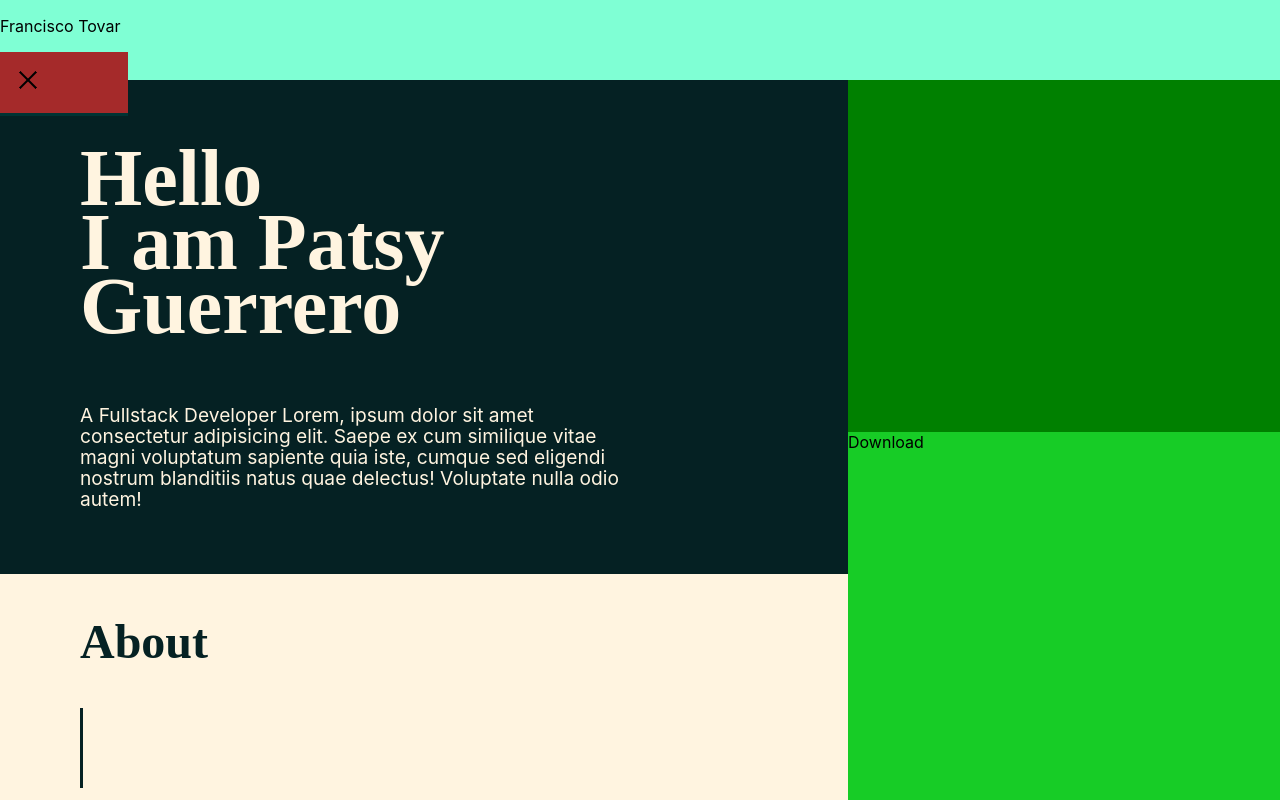
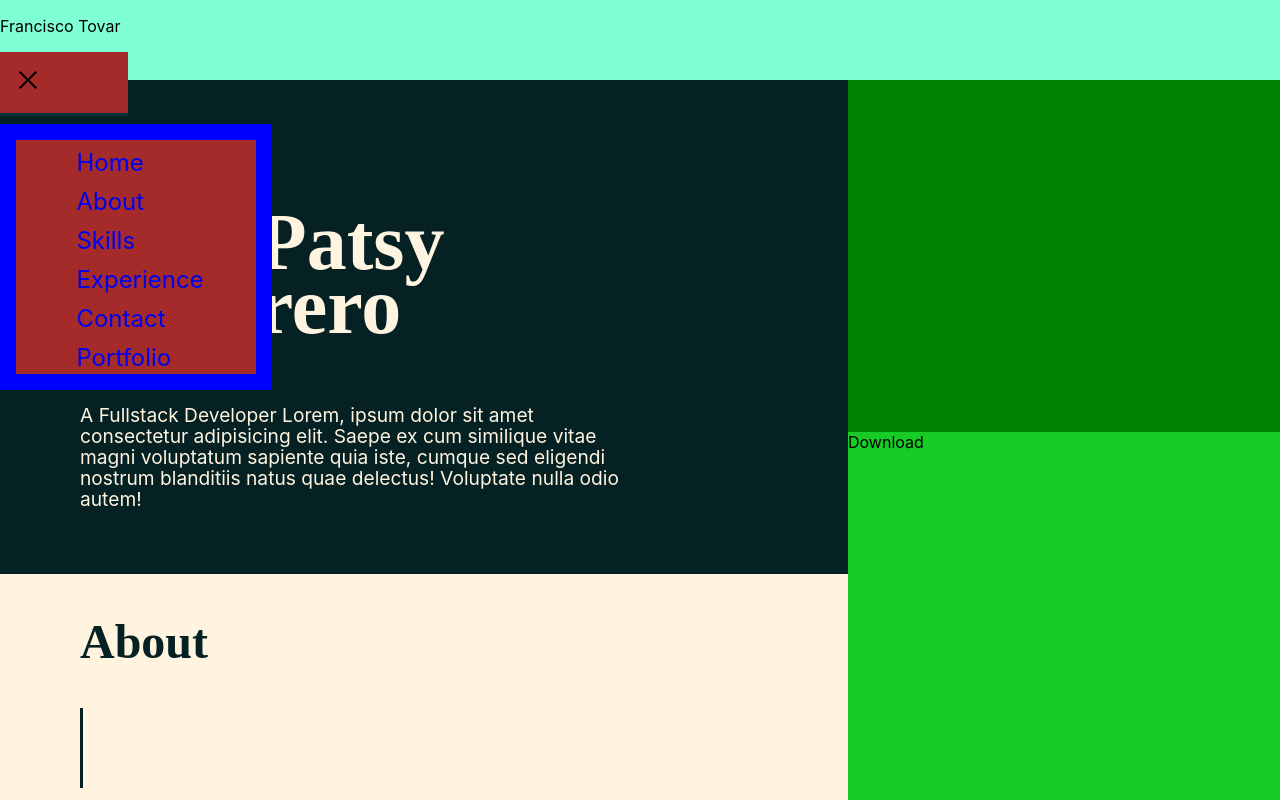
Before and after one commit to PatsyGuerrero/Portfolio, a React (Create React App) app in the folder portfolio/: page / in a window 1280 px wide. Shown: the top 800 px of the page. Built offline with nearby package versions, Linux system fonts and the light colour scheme.

Commit message:
creando la navbar

```diff
--- a/portfolio/src/components/About.jsx
+++ b/portfolio/src/components/About.jsx
@@ -3,7 +3,7 @@ import styles from './About.module.scss'
 
 const About = () => {
     return (
-        <section className={styles.container}>
+        <section className={styles.container} id='About'>
             <div className={styles.containerGrap}>
                 <div className={styles.containerTitle}>
                     <h2>About</h2>
--- a/portfolio/src/components/Experience.jsx
+++ b/portfolio/src/components/Experience.jsx
@@ -7,15 +7,15 @@ import Images from './Images';
 
 const Experience = () => {
     return (
-        <section className={styles.container}>
+        <section className={styles.container} >
                 <div className={styles.iconos}>
                     <div className='holaa'></div>
                     Iconos
                     {/* <Iconos/> */}
                     <Images/>
                 </div>
-                <div className={styles.elements}>
-                    <h1>Experience</h1>
+                <div className={styles.elements} id='Experience'>
+                    <h1 >Experience</h1>
                     <div className={styles.line}></div>
                     <div className={styles.acordeon}>
                         <Accordeon/>
--- a/portfolio/src/components/Home.jsx
+++ b/portfolio/src/components/Home.jsx
@@ -4,7 +4,7 @@ import Photo from './Photo.jsx';
 
 const Home = () => {
     return (
-      <section className={styles.container}>
+      <section className={styles.container} id='Home'>
         <Photo/>
         <div className={styles.containerGrap}>
           <div className={styles.containerTitle}>
--- a/portfolio/src/components/Navbar.jsx
+++ b/portfolio/src/components/Navbar.jsx
@@ -3,7 +3,7 @@ import styles from './Navbar.module.scss'
 
 
 const Navbar = () => {
-    let arr = ['about', 'skills', 'experience', 'contact', 'portfolio']
+    let sections = ['Home', 'About', 'Skills', 'Experience', 'Contact', 'Portfolio']
     , redes = [
         {name: 'Li.', link: 'https://www.linkedin.com/in/franciscotov/'},
         {name: 'Git.', link: 'https://github.com/franciscotov'}
@@ -33,10 +33,19 @@ const Navbar = () => {
                     </span>
                 </button>
                 {/* <div className={active ? styles.open: styles.close} className={styles.socialMenu}> */}
-                <div className={styles.socialMenu} className={active ? styles.open: styles.close}>
+                <div  className={active ? styles.open: styles.close}>
                     {redes.map((ele,i) =>{
                         return <div className={styles.red}><a href={ele.link} target='_blank' rel="noreferrer">{ele.name}</a></div>
                     })}
+                </div>
+                <div className={styles.menuHolder}>
+                    <nav className={styles.headerMenu}>
+                        <ul className={styles.menu1}>
+                            {sections.map((ele,i) =>{
+                                return <li className={styles.divSection}><a href={`#${ele}`}>{ele}</a></li>
+                            })}
+                        </ul>
+                    </nav>
                 </div>
             </div>
         </div>
--- a/portfolio/src/components/Navbar.module.scss
+++ b/portfolio/src/components/Navbar.module.scss
@@ -91,3 +91,41 @@ button {
     //   width: 10rem;
       max-width: fit-content;
   }
+
+  .menuHolder{
+    background-color: blue;
+    width: 15rem;
+    padding: 1rem;
+    .headerMenu{
+      background-color: brown;
+      display: flex;
+      flex-direction: column;
+      align-items: center;
+      .menu1{
+        // background-color: cadetblue;
+        text-decoration: none;
+        list-style-type: none;
+        margin: 0;
+        padding: 0;
+        .divSection{
+          // background-color: chartreuse;
+          align-self: center;
+          font-size: 2rem;
+          a{
+            a:focus{
+              // background-color: cornflowerblue;
+              color: yellow;
+            }
+            &:hover{
+              background-color: yellow;
+            }
+
+          }
+        }
+      }
+    }
+  }
+  a:visited{
+    background-color: cornflowerblue;
+    // color: crimson;
+  }
--- a/portfolio/src/components/Portfolio.jsx
+++ b/portfolio/src/components/Portfolio.jsx
@@ -7,7 +7,7 @@ import data from '../projects.json';
 const Portfolio = () => {
 
     return (
-        <section className={styles.container}>
+        <section className={styles.container} id='Portfolio'>
            <div className={styles.elements}>
                 <h1>Portfolio</h1>
                 <div className={styles.line}></div>
--- a/portfolio/src/components/Skills.jsx
+++ b/portfolio/src/components/Skills.jsx
@@ -4,7 +4,7 @@ const Skills = () => {
     // debe agregar a mano las habilidades con el formato siguiente
     let skills = [{name: 'Web Development', percentage: 60}, {name: 'Electonics', percentage: 70}]
     return (
-        <section className={styles.container}>
+        <section className={styles.container} id='Skills'>
             <div className={styles.containerGrap}>
                 <div className={styles.containerTitle}>
                     <h2>Skills</h2>
```
